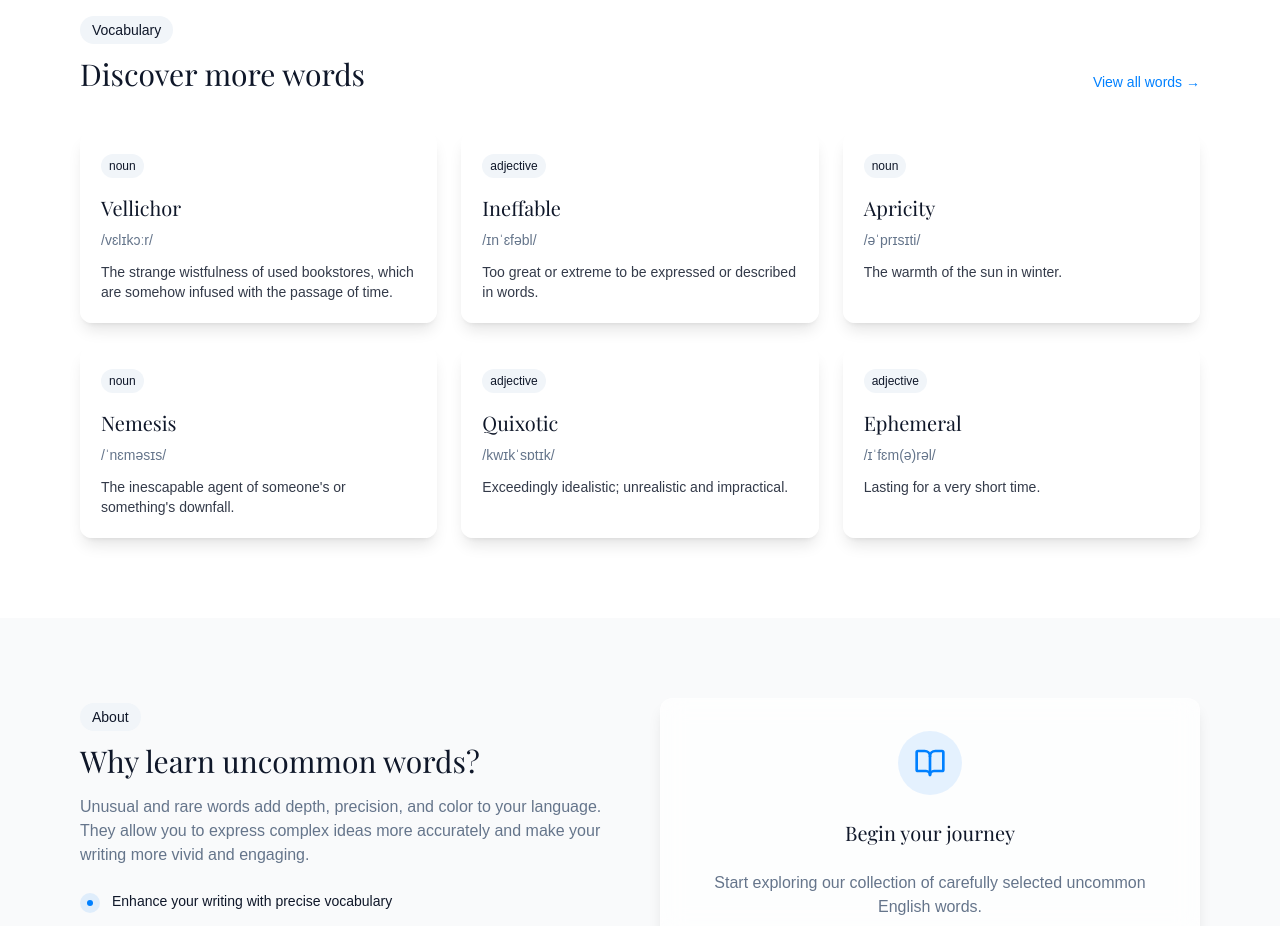
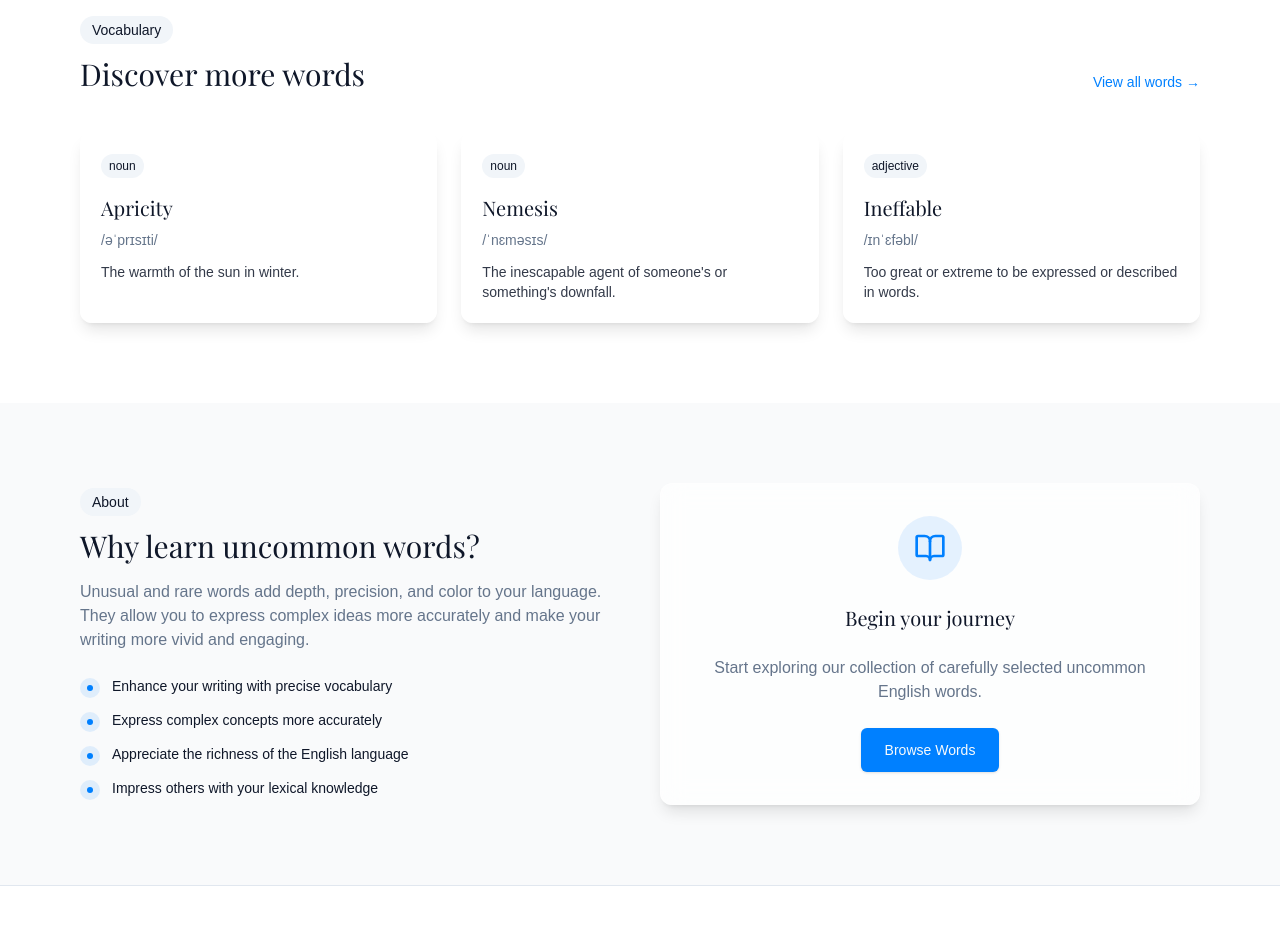
Before and after one commit to S1M0N38/lexicon, a React (Vite) app: page / in a window 1280 px wide. Shown: the part 940-1866 px from the top of the page. Built offline with nearby package versions, Linux system fonts and the light colour scheme; a web font is replaced by a local one.

Commit message:
Randomize featured words
Randomize the order of featured words on the homepage on each page load.

```diff
--- a/src/pages/Index.tsx
+++ b/src/pages/Index.tsx
@@ -9,8 +9,16 @@ import { BookOpen } from "lucide-react";
 const Index = () => {
   // Get featured words
   const featuredWords = words.filter(word => word.isFeatured);
-  // Get other words (not featured)
-  const otherWords = words.filter(word => !word.isFeatured).slice(0, 6);
+
+  // Get random words (not featured)
+  const getRandomWords = (count = 3) => {
+    const nonFeaturedWords = words.filter(word => !word.isFeatured);
+    const shuffled = [...nonFeaturedWords].sort(() => 0.5 - Math.random());
+    return shuffled.slice(0, count);
+  };
+
+  // Select random words on each render
+  const randomWords = getRandomWords();
 
   useEffect(() => {
     // Animation for page elements on load
@@ -65,7 +73,7 @@ const Index = () => {
             </a>
           </div>
 
-          <WordList words={otherWords} />
+          <WordList words={randomWords} />
         </div>
       </section>
 
```
